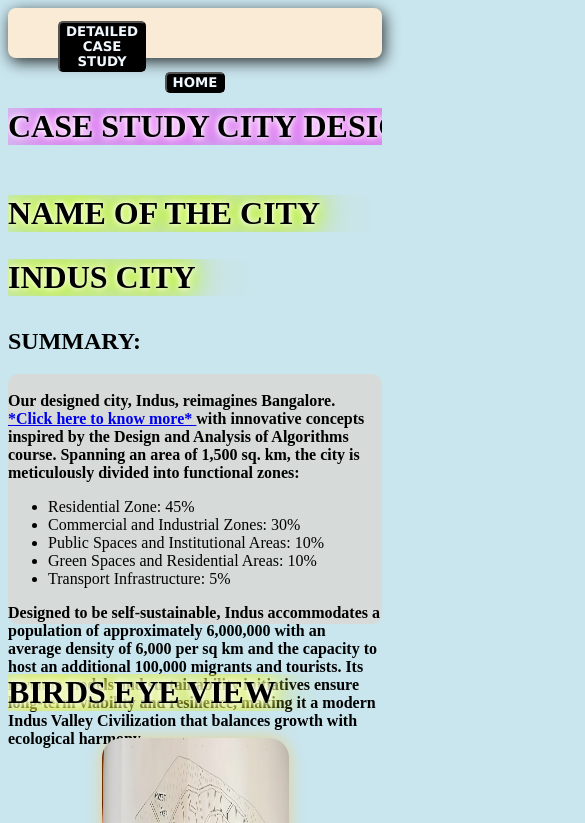
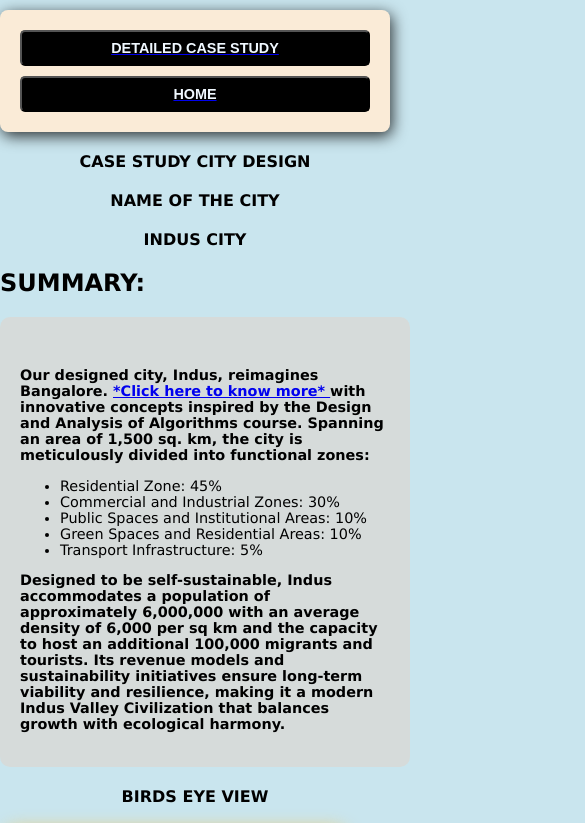
Before and after one commit to Vinay-nopes/DAA, a plain HTML site: page project_intro.html in a window 390 px wide. Shown: the top 823 px of the page, 585 px wide, since content can reach past the window. Drawn offline with Linux system fonts and the light colour scheme.

Commit message:
Add files via upload

```diff
--- a/project_intro.html
+++ b/project_intro.html
@@ -4,163 +4,64 @@
     <meta name="viewport" content="width=device-width, initial-scale=1.0">
     <title>Document</title>
     <style>
-      body{
+    body {
       background-color: rgba(173, 216, 230, 0.655);
+      margin: 0;
+      padding: 0;
+      font-family: 'Lucida Sans', Geneva, Verdana, sans-serif;
     }
-        .csd,.teamm,.vidd
-        {
 
+    .csd, .teamm, .vidd, .homee {
       margin-top: 13px;
       font-weight: bold;
       border-radius: 5px;
       color: aliceblue;
-            font-family: 'Lucida Sans', 'Lucida Sans Regular', 'Lucida Grande', 'Lucida Sans Unicode', Geneva, Verdana, sans-serif;
       text-align: center;
       background-color: rgb(0, 0, 0);
       cursor: pointer;
-           transition: opacity 0.2s, background-color 0.2s,box-shadow 0.3s;
-           margin-right: 1150px;
-           margin-left: 50px;
+      transition: opacity 0.2s, background-color 0.2s, box-shadow 0.3s;
+      padding: 10px;
+      margin: 10px auto;
+      display: block;
+      width: calc(100% - 20px); /* Reduced margins for better mobile responsiveness */
+      max-width: 400px;
+    }
 
-        }
-        .homee{
-            font-weight: bold;
-            border-radius: 5px;
-            color: aliceblue;
-            font-family: 'Lucida Sans', 'Lucida Sans Regular', 'Lucida Grande', 'Lucida Sans Unicode', Geneva, Verdana, sans-serif;
-            text-align: center;
-            background-color: rgb(0, 0, 0);
-            cursor: pointer;
-           transition: opacity 0.2s, background-color 0.2s,box-shadow 0.3s;
-        }
-        .csd:hover,.homee:hover,.teamm:hover,.vidd:hover
-        {
+    .csd:hover, .homee:hover, .teamm:hover, .vidd:hover {
       box-shadow: 2px 4px 15px rgba(0, 0, 0, 0.6);
-             font-family: 'Lucida Sans', 'Lucida Sans Regular', 'Lucida Grande', 'Lucida Sans Unicode', Geneva, Verdana, sans-serif;
       font-weight: bold;
       color: black;
-            background-color:  aliceblue;
+      background-color: aliceblue;
       opacity: 0.8;
+    }
 
-        }
-        .top-button
-        {
+    .top-button {
       border-radius: 8px;
       background-color: antiquewhite;
       text-align: center;
-            height: 50px;
+      height: auto;
       box-shadow: 2px 4px 15px rgba(0, 0, 0, 0.8);
+      padding: 10px;
+      width: calc(100% - 20px); /* Reduced margins for better mobile responsiveness */
+      max-width: 400px;
+      margin: 10px auto;
+    }
 
+    .topic-heading, .city-name, .city-head, .pic-head {
+      text-align: center;
+      margin: 20px 10px;
+      font-size: 1.5em;
+    }
 
-        }
-    .topic-heading
-    {
-        margin-top: 80px;
-
-        font-size: 2em;
-            color: #000000;
-            font-weight: bold;
-            border: white;
-            text-align: center;
-            margin-top: 50px;
-            text-shadow: 0 0 5px #fff,
-                         0 0 10px #fff,
-                         0 0 15px #fff,
-                         0 0 20px #ff00ff,
-                         0 0 30px #ff00ff,
-                         0 0 40px #ff00ff,
-                         0 0 55px #ff00ff,
-                         0 0 75px #ff00ff;
-
-                         white-space: nowrap;
-                         overflow: hidden;
-    }
-    .city-name
-    {
-        font-size: 2em;
-            color: #000000;
-            font-weight: bold;
-            border: white;
-
-            margin-top: 50px;
-            text-shadow: 0 0 5px #fff,
-                         0 0 10px #fff,
-                         0 0 15px #c3ff00,
-                         0 0 20px #c3ff00,
-                         0 0 30px #c3ff00,
-                         0 0 40px #c3ff00,
-                         0 0 55px #c3ff00,
-                         0 0 75px #c3ff00;
-
-                         white-space: nowrap;
-                         overflow: hidden;
-    }
-   .city-head
-   {
-    font-size: 2em;
-            color: #000000;
-            font-weight: bold;
-            border: white;
-
-            margin-top: 25px;
-            text-shadow: 0 0 5px #fff,
-                         0 0 10px #fff,
-                         0 0 15px #c3ff00,
-                         0 0 20px #c3ff00,
-                         0 0 30px #c3ff00,
-                         0 0 40px #c3ff00,
-                         0 0 55px #c3ff00,
-                         0 0 75px #c3ff00;
-
-                         white-space: nowrap;
-                         overflow: hidden;
-    }
-    .summary
-    {
-        margin-top: 10;
-        background-color: rgba(219, 216, 211, 0.719);
-        height: 250px;
-        border-radius: 10px;
-
-    }
-    .pic-head
-    {
-        margin-top: 80px;
-
-        font-size: 2em;
-            color: #000000;
-            font-weight: bold;
-            border: white;
-
-            margin-top: 50px;
-            text-shadow: 0 0 5px #fff,
-                         0 0 10px #fff,
-                         0 0 15px #fff,
-                         0 0 20px #eaff00,
-                         0 0 30px #eaff00,
-                         0 0 40px #eaff00,
-                         0 0 55px #eaff00,
-                         0 0 75px #eaff00;
-
-                         white-space: nowrap;
-                         overflow: hidden;
-    }
-     .layout-image
-     {
-        height: 600px;
-        display: block;
-         margin-left: auto;
-         margin-right: auto;
-          width: 50%;
+    .layout-image {
+      max-width: 100%;
+      height: auto;
       border-radius: 20px;
       box-shadow: 0 0 15px rgba(243, 204, 113, 0.8);
     }
-     .nextpage
-     {
 
-    margin-top: 50px;
-    margin-left: 1300;
-    transform: translateY(-50%);
+    .nextpage {
+      margin: 20px auto;
       padding: 10px 20px;
       background-color: #007BFF;
       color: white;
@@ -168,24 +69,64 @@
       font-weight: bold;
       border-radius: 5px;
       cursor: pointer;
-    transition: background-color 2s,opacity 3s,box-shadow 3s;
+      transition: background-color 0.3s, opacity 0.3s, box-shadow 0.3s;
+      display: block;
+      text-align: center;
+      width: calc(100% - 20px); /* Reduced margins for better mobile responsiveness */
+      max-width: 400px;
     }
-     .nextpage:hover{
+
+    .nextpage:hover {
       color: #007BFF;
       background-color: white;
-        opacity: 0.8px;
+      opacity: 0.8;
       box-shadow: 2px 4px 15px rgba(0, 0, 0, 0.6);
-
-
-     }
-     .last-but
-     {
-        margin-top: 20px;
-     }
-     .end{
-        margin-left: 700px;
     }
 
+    .last-but {
+      text-align: center;
+      margin: 20px 0;
+    }
+
+    .end {
+      text-align: center;
+      padding: 10px;
+    }
+
+    .summary {
+      background-color: rgba(219, 216, 211, 0.719);
+      padding: 20px;
+      margin: 20px auto;
+      border-radius: 10px;
+      width: calc(100% - 20px); /* Reduced margins for better mobile responsiveness */
+      max-width: 600px;
+    }
+
+    /* Media Queries */
+    @media (max-width: 768px) {
+      .topic-heading, .city-name, .city-head, .pic-head {
+        font-size: 1.2em;
+      }
+
+      .layout-image {
+        width: 90%;
+      }
+    }
+
+    @media (max-width: 480px) {
+      .csd, .teamm, .vidd, .homee, .nextpage {
+        font-size: 0.9em;
+        padding: 8px;
+      }
+
+      .topic-heading, .city-name, .city-head, .pic-head {
+        font-size: 1em;
+      }
+
+      .summary {
+        font-size: 0.9em;
+      }
+    }
     </style>
 </head>
 <body>
```
Also changed, not shown: detailedpage.html (+7 -5 lines), index.html (+5 -0 lines), 1 other file. Lines whose indentation alone changed are shown as unchanged.
